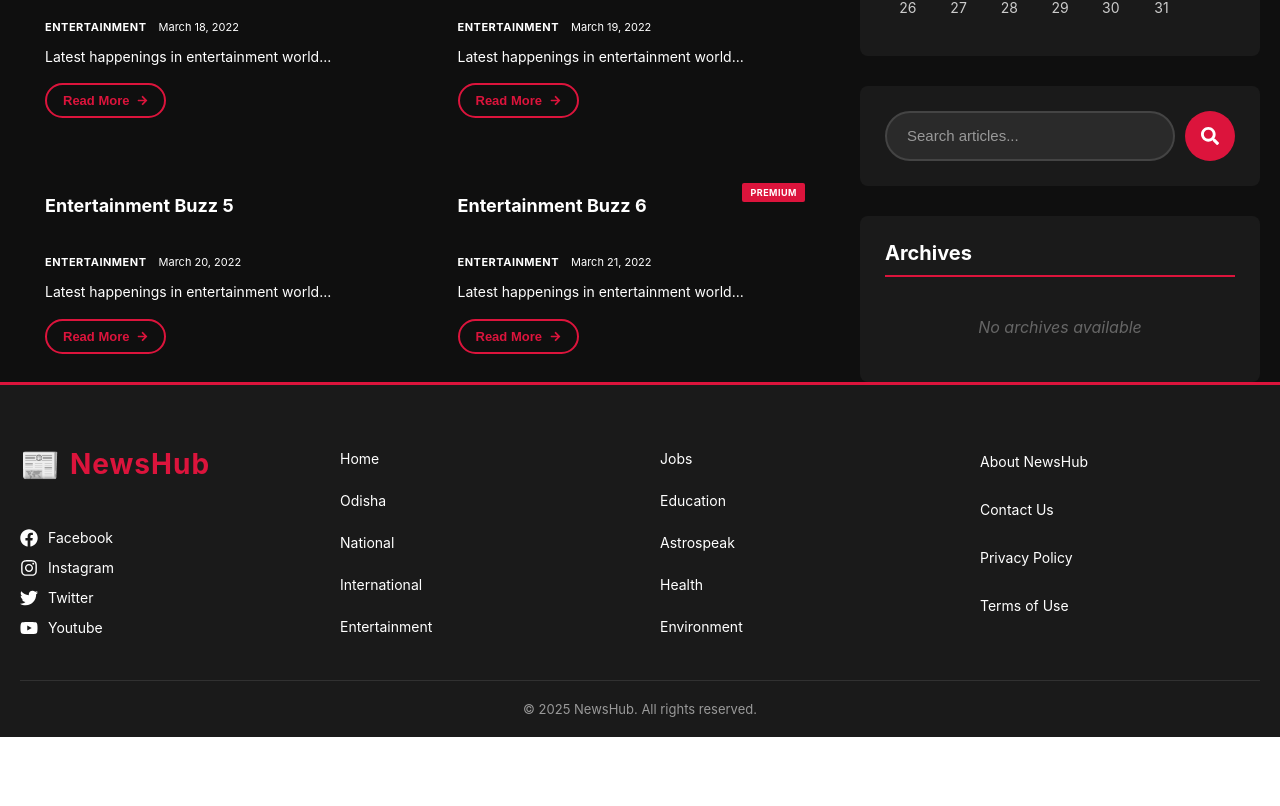
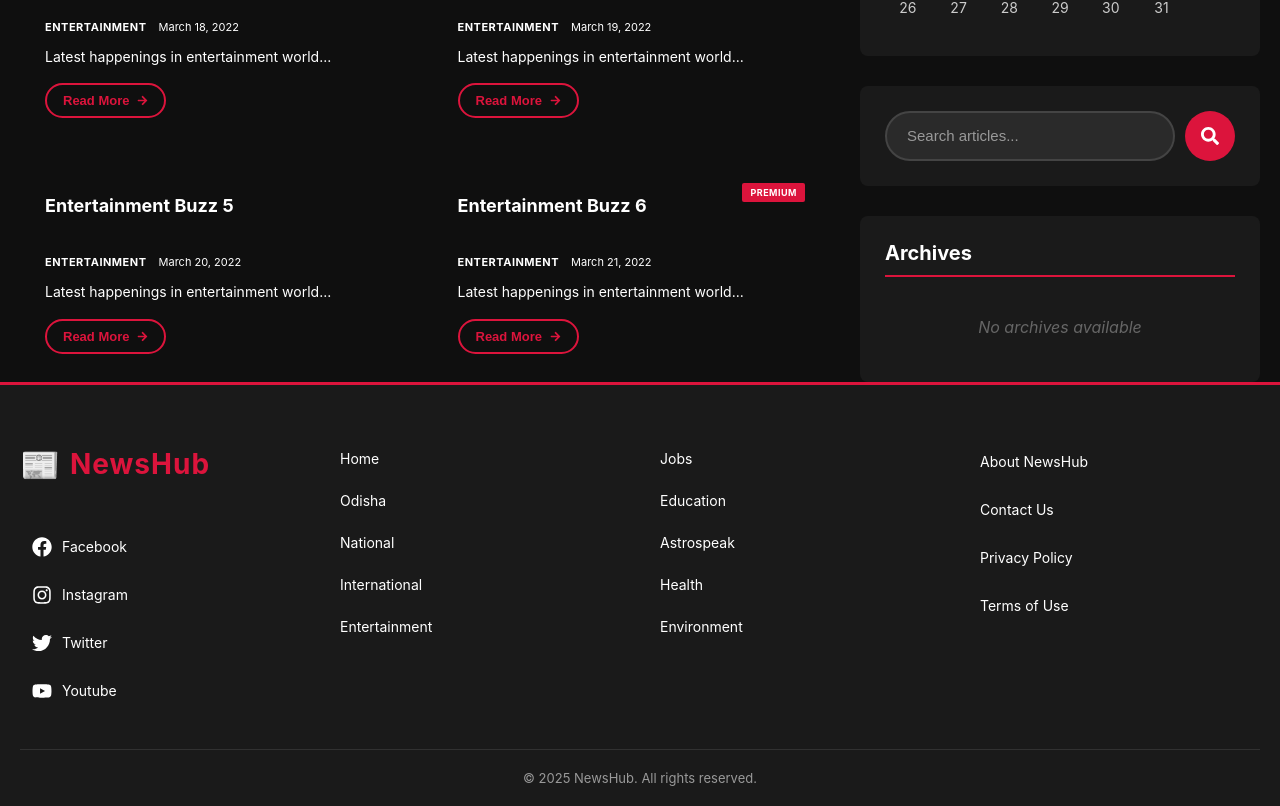
Before and after one commit to 99North/News-App, a React (Create React App) app: page / in a window 1280 px wide. Shown: the part 4593-5399 px from the top of the page. Before the commit the page ends 5330 px from the top, so only its background shows below. Built offline with nearby package versions, Linux system fonts and the light colour scheme.

Commit message:
Added social media icons animation effect on hover on it

```diff
--- a/src/components/Footer.css
+++ b/src/components/Footer.css
@@ -82,6 +82,7 @@
   transform: translateX(5px);
 }
 
+
 /* Social Media Icons */
 .footer-social {
   display: flex;
@@ -98,24 +99,90 @@
   text-decoration: none;
   transition: all 0.3s ease;
   width: fit-content;
+  padding: 8px 12px;
+  border-radius: 6px;
+  background-color: transparent;
 }
 
+/* Default colors for dark theme */
 .footer.dark .social-icon {
   color: #ffffff;
 }
 
+/* Default colors for light theme */
 .footer.light .social-icon {
   color: #333333;
 }
 
 .social-icon svg {
-  font-size: 18px;
+  font-size: 20px;
+  transition: transform 0.3s ease;
 }
 
-.social-icon:hover {
-  color: #dc143c;
-  transform: translateX(5px);
+/* Facebook - Blue */
+.social-icon:nth-child(1) {
+  color: #1877f2;
 }
+
+.social-icon:nth-child(1):hover {
+  background-color: rgba(24, 119, 242, 0.1);
+  color: #1877f2;
+  transform: translateX(10px) scale(1.05);
+}
+
+.social-icon:nth-child(1):hover svg {
+  transform: scale(1.2);
+}
+
+/* Instagram - Gradient (Pink/Orange) */
+.social-icon:nth-child(2) {
+  color: #e4405f;
+}
+
+.social-icon:nth-child(2):hover {
+  background: linear-gradient(45deg, #f09433 0%, #e6683c 25%, #dc2743 50%, #cc2366 75%, #bc1888 100%);
+  -webkit-background-clip: text;
+  -webkit-text-fill-color: transparent;
+  background-clip: text;
+  background-color: rgba(228, 64, 95, 0.1);
+  transform: translateX(10px) scale(1.05);
+}
+
+.social-icon:nth-child(2):hover svg {
+  transform: scale(1.2) rotate(5deg);
+}
+
+/* Twitter - Light Blue */
+.social-icon:nth-child(3) {
+  color: #1da1f2;
+}
+
+.social-icon:nth-child(3):hover {
+  background-color: rgba(29, 161, 242, 0.1);
+  color: #1da1f2;
+  transform: translateX(10px) scale(1.05);
+}
+
+.social-icon:nth-child(3):hover svg {
+  transform: scale(1.2);
+}
+
+/* Youtube - Red */
+.social-icon:nth-child(4) {
+  color: #ff0000;
+}
+
+.social-icon:nth-child(4):hover {
+  background-color: rgba(255, 0, 0, 0.1);
+  color: #ff0000;
+  transform: translateX(10px) scale(1.05);
+}
+
+.social-icon:nth-child(4):hover svg {
+  transform: scale(1.2);
+}
+
+
 
 /* ========== FOOTER BOTTOM - COPYRIGHT ========== */
 
```
